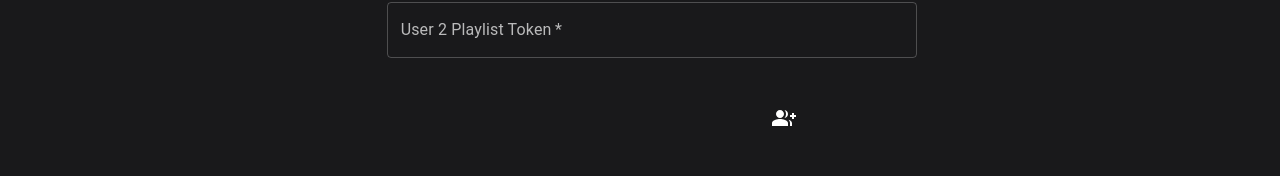
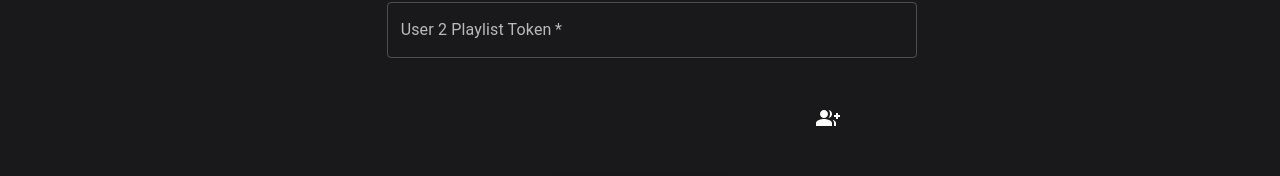
Before and after one commit to lyraphix/spotify-matched, a Next.js app: page /posts/friendmatch in a window 1280 px wide. Shown: the part 362-538 px from the top of the page. Built offline with nearby package versions, Linux system fonts and the light colour scheme.

Commit message:
adjust flex

```diff
--- a/src/pages/posts/friendmatch.js
+++ b/src/pages/posts/friendmatch.js
@@ -127,7 +127,7 @@ export default function FriendMatch() {
             alignItems: "center",
           }}>
           <Box sx={{ flexGrow:2, flexDirection:"row" }}></Box>
-          <IconButton sx={{ flexGrow:1, flexDirection:"row" }}>
+          <IconButton sx={{ flexDirection:"row" }}>
             <GroupAdd/>
           </IconButton>
            <Box sx={{ flexGrow:1, flexDirection:"row" }}></Box>
```
